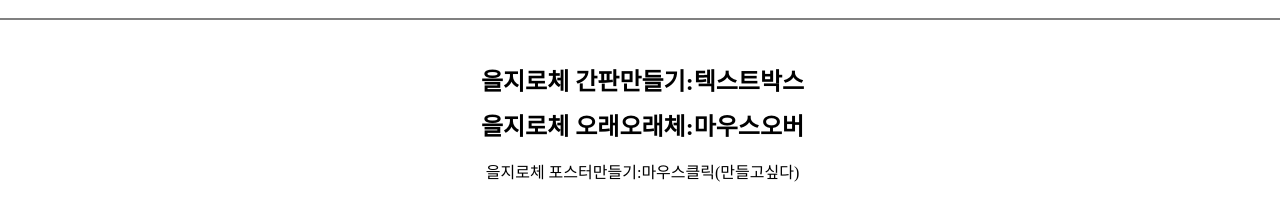
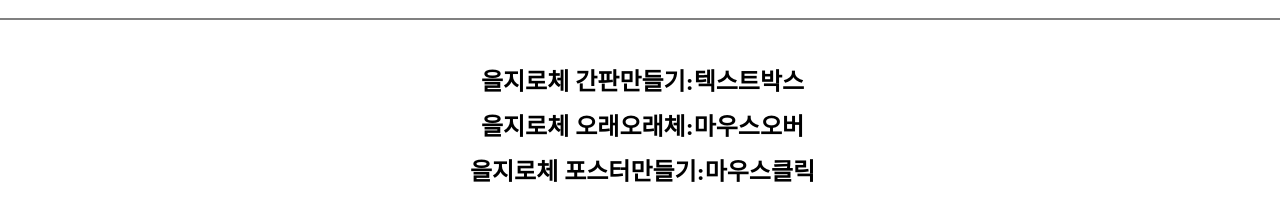
Before and after one commit to mmmmmkj90/2021.archive.mk, a plain HTML site: page index.html in a window 1280 px wide. Shown: the part 80-300 px from the top of the page. Drawn offline with Linux system fonts and the light colour scheme.

Commit message:
Update index.html

```diff
--- a/index.html
+++ b/index.html
@@ -17,7 +17,7 @@
     <ul>
         <li><a href="https://mmmmmkj90.github.io/typing-0726/T-Code.html" target="_blank"><h2>을지로체 간판만들기:텍스트박스</h2></li></a>
         <li><a href="https://mmmmmkj90.github.io/mouse-0728/210728-1.html#" target="_blank"><h2>을지로체 오래오래체:마우스오버</h2></li></a>
-        <li>을지로체 포스터만들기:마우스클릭(만들고싶다)</li>
+        <li><a href="https://mmmmmkj90.github.io/onclick-0730/flip-0731.html" target="_blank"><h2>을지로체 포스터만들기:마우스클릭</h2></li></a>
     </ul>
     </div>
 </div>
```
